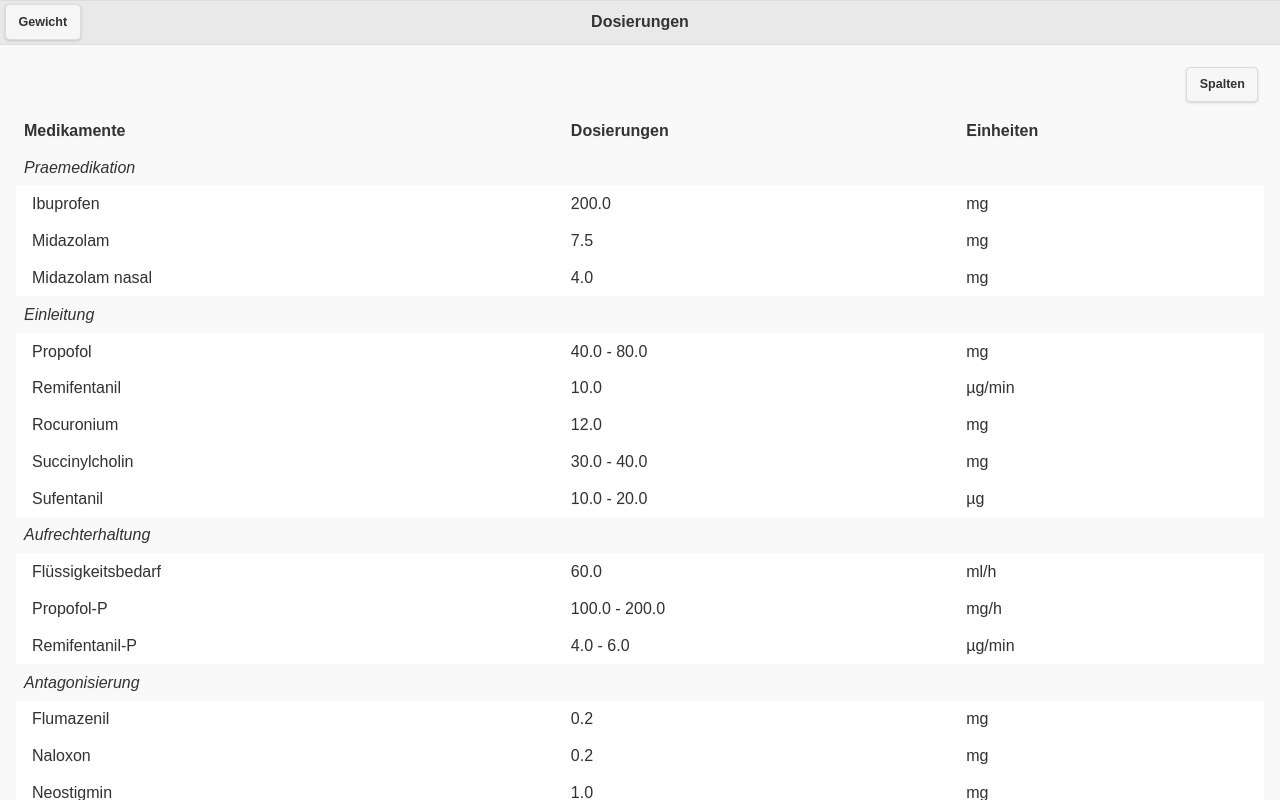
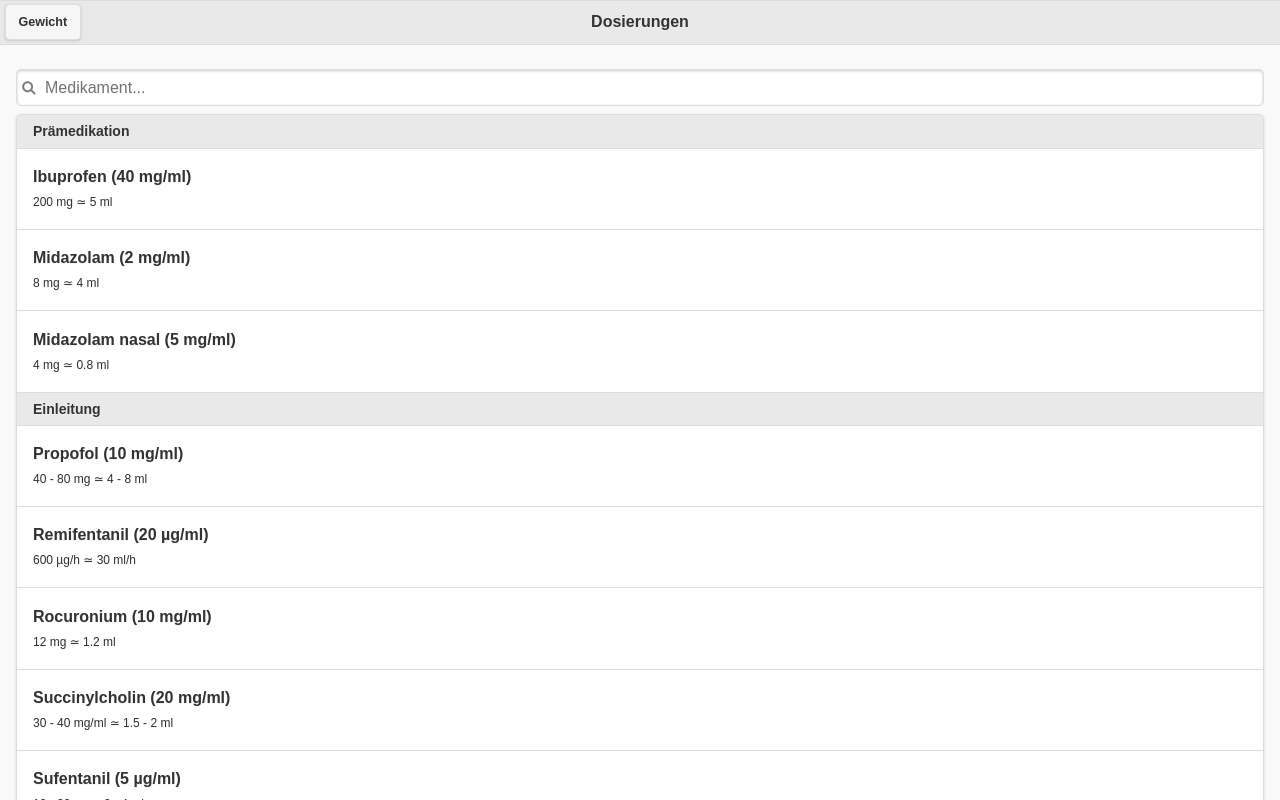
Before and after one commit to mwgnr-zz/kinderandosierungen, a plain HTML site: page www/index.html in a window 1280 px wide. Both pictures are taken after a click on the link "Dosierungen". Shown: the top 800 px of the page. Drawn offline with Linux system fonts and the light colour scheme.

Commit message:
Layout verändert, Volumen u. Laufraten hinzugefügt

```diff
--- a/config.xml
+++ b/config.xml
@@ -1,5 +1,5 @@
 <?xml version='1.0' encoding='utf-8'?>
-<widget id="org.mwagner.kinderanaesthesie" version="0.0.7" xmlns="http://www.w3.org/ns/widgets" xmlns:cdv="http://cordova.apache.org/ns/1.0">
+<widget id="org.mwagner.kinderanaesthesie" version="0.0.9" xmlns="http://www.w3.org/ns/widgets" xmlns:cdv="http://cordova.apache.org/ns/1.0">
     <name>KinderAN Dosierungen</name>
     <description>
         Berechnet die Dosierungen anaesthesierelevanter Medikamente nach Gewicht.
--- a/www/css/kinderanaesthesie.css
+++ b/www/css/kinderanaesthesie.css
@@ -18,10 +18,3 @@
     font-style: italic;
     font-size: 0.7em
 }
-#wStoff {
-    padding-left: 1em;
-    background-color: #fff;
-}
-#wDosis, #wEinheit {
-    background-color: #fff;
-}
--- a/www/index.html
+++ b/www/index.html
@@ -58,16 +58,8 @@
                 <a href="#gewicht" class="ui-btn-left ui-corner-all" data-transition="slide" data-direction="reverse">Gewicht</a>
             </div>
             <div class="ui-content" role="main">
-                <table data-role="table" data-mode="columntoggle" data-column-btn-text="Spalten" class="ui-responsive" id="tblDosierungen">
-                    <thead>
-                        <tr>
-                            <th>Medikamente</th>
-                            <th>Dosierungen</th>
-                            <th data-priority="1">Einheiten</th>
-                        </tr>
-                    <tbody id="tbdDosierungen">
-                    </tbody>
-                </table>
+                <ul id="lvDosierungen" data-role="listview" data-inset="true" data-filter="true" data-filter-placeholder="Medikament...">
+                </ul>
             </div>
         </div>
     </body>
--- a/www/js/kinderanaesthesie.js
+++ b/www/js/kinderanaesthesie.js
@@ -14,52 +14,154 @@
  * limitations under the License.
  */
 var phasen = {
-    "Praemedikation": {
-        "Ibuprofen": [10, "X", "mg"],
-        "Midazolam": [0.4, "X", "mg"],
-        "Midazolam nasal": [0.2, "X", "mg"],
+    "Prämedikation": {
+        "Ibuprofen": {
+            c: [40, "mg/ml"],
+            minDosis: [10, "mg"],
         },
+        "Midazolam": {
+            c: [2, "mg/ml"],
+            minDosis: [0.4, "mg"],
+            stoppDosis: 8,
+        },
+        "Midazolam nasal": {
+            c: [5, "mg/ml"],
+            minDosis: [0.2, "mg"],
+        },
+    },
     "Einleitung": {
-        "Propofol": [2, 4, "mg"],
-        "Remifentanil": [0.5, "X", "µg/min"],
-        "Rocuronium": [0.6, "X", "mg"],
-        "Succinylcholin": [1.5, 2, "mg"],
-        "Sufentanil": [0.5, 1, "µg"],
+        "Propofol": {
+            c: [10, "mg/ml"],
+            minDosis: [2, "mg"],
+            maxDosis: [4, "mg"],
         },
+        "Remifentanil": {
+            c: [20, "µg/ml"],
+            minDosis: [30, "µg/h"],
+        },
+        "Rocuronium": {
+            c: [10, "mg/ml"],
+            minDosis: [0.6, "mg"],
+        },
+        "Succinylcholin": {
+            c: [20, "mg/ml"],
+            minDosis: [1.5, "mg/ml"],
+            maxDosis: [2, "mg"],
+        },
+        "Sufentanil": {
+            c: [5, "µg/ml"],
+            minDosis: [0.5, "µg"],
+            maxDosis: [1, "µg"],
+        },
+    },
     "Aufrechterhaltung": {
-        "Flüssigkeitsbedarf": ["X", "X", "ml/h"],
-        "Propofol-P": [5, 10, "mg/h"],
-        "Remifentanil-P": [0.2, 0.3, "µg/min"],
+        "Flüssigkeitsbedarf": {
+            minDosis: [null, "ml/h"],
         },
+        "Propofol-P": {
+            c: [10, "mg/ml"],
+            minDosis: [5, "mg/h"],
+            maxDosis: [10, "mg/h"],
+        },
+        "Remifentanil-P": {
+            c: [20, "µg/ml"],
+            minDosis: [12, "µg/h"],
+            maxDosis: [18, "µg/h"],
+        },
+    },
     "Antagonisierung": {
-        "Flumazenil":[0.01, "X", "mg"],
-        "Naloxon": [0.01, "X", "mg"],
-        "Neostigmin" : [0.05, "X", "mg"],
+        "Flumazenil": {
+            c: [0.1, "mg/ml"],
+            minDosis: [0.01, "mg"],
         },
+        "Naloxon": {
+            c: [0.04, "mg/ml"],
+            minDosis: [0.01, "mg"],
+        },
+        "Neostigmin" : {
+            c: [0.5, "mg/ml"],
+            minDosis: [0.05, "mg"],
+        },
+    },
     "Schmerztherapie": {
-        "Metamizol": [10, 20, "mg"],
-        "Paracetamol supp.": [40, "X", "mg"],
-        "Paracetamol i.v.": [15, "X", "mg"],
-        "Piritramid": [0.05, 0.1, "mg"],
+        "Metamizol": {
+            c: [500, "mg/ml"],
+            minDosis: [10, "mg"],
+            maxDosis: [20, "mg"],
         },
+        "Paracetamol": {
+            c: [10, "mg/ml"],
+            minDosis: [15, "mg"],
+        },
+        "Piritramid": {
+            c: [1, "mg/ml"],
+            minDosis: [0.05, "mg"],
+            maxDosis: [0.1, "mg"],
+        },
+    },
     "PONV" : {
-        "Dexamethason": [0.15, "X", "mg"],
-        "Ondansetron": [0.1, "X", "mg"],
+        "Dexamethason": {
+            c: [1, "mg/ml"],
+            minDosis: [0.15, "mg"],
+            stoppDosis: 4,
         },
+        "Ondansetron": {
+            c: [1, "mg/ml"],
+            minDosis: [0.1, "mg"],
+            stoppDosis: 4,
+        },
+    },
     "Aufwachraum-Delir": {
-        "Clonidin": [0.5, 1, "µg"],
-        "Ketamin S": [0.5, 1, "mg"],
-        "Propofol": [0.5, 1, "mg"],
+        "Clonidin": {
+            c: [15, "µg/ml"],
+            minDosis: [0.5, "µg"],
+            maxDosis: [1, "µg"],
         },
+        "Esketamin": {
+            c: [5, "mg/ml"],
+            minDosis: [0.5, "mg"],
+            maxDosis: [1, "mg"],
+        },
+        "Propofol": {
+            c: [10, "mg/ml"],
+            minDosis: [0.5, "mg"],
+            maxDosis: [1, "mg"],
+        },
+    },
     "Notfall": {
-        "Adrenalin": [0.01, "X", "mg"],
-        "Akrinor": [0.01, "X", "ml"],
-        "Amiodaron": [5, "X", "mg"],
-        "Atropin": [0.01, "X", "mg"],
-        "Noradrenalin": [0.1, "X", "µg"],
-        "Prednisolon": [10, "X", "mg"],
-        "Salbutamol": [0.1, "X", "mg"],
+        "Adrenalin": {
+            c: [0.1, "mg/ml"],
+            minDosis: [0.01, "mg"],
         },
+        "Amiodaron": {
+            c: [50, "mg/ml"],
+            minDosis: [5, "mg"],
+        },
+        "Atropin": {
+            c: [0.1, "mg/ml"],
+            minDosis: [0.01, "mg"],
+        },
+        "Noradrenalin": {
+            c: [10, "µq/ml"],
+            minDosis: [0.1, "µg"],
+        },
+        "Prednisolon": {
+            // Becke, Allergie und Anaphylaxie im Kindesalter, 2013 (1-2mg/kg)
+            // Eich, Maße & Dosierungen Kinderanästhesie, 2013 (4mg/kg)
+            c: [50, "mg/ml"],
+            minDosis: [2, "mg"],
+            maxDosis: [4, "mg"],
+        },
+        "Salbutamol p.i.": {
+            c: [0.5, "mg/ml"],
+            minDosis: [0.25, "mg"],
+            stoppDosis: 2,
+        },
+    },
+};
+
+function rmZeros(number) {
+    return Number(number.toFixed(1));
 }
 
 $(document).ready(function(){
@@ -74,34 +176,44 @@ $(document).ready(function(){
     });
 
     $("#btnDosierungen").on("click", function() {
-        var gewichtKg = $("#sliderGewicht").length ? parseInt($("#sliderGewicht").val(), 10) : ((parseInt($("#sliderAlter").val(), 10) + 4) * 2);
-        var medItems = [];
+        var gewichtKg = $("#sliderGewicht").length ? parseInt($("#sliderGewicht").val(), 10) : parseInt(($("#sliderAlter").val(), 10) + 4) * 2;
+        var medListe = [];
         $.each(phasen, function(phase, medPhase) {
-            medItems.push("<tr><td><i>" + phase + "</i></td><td></td><td></td></tr>");
+            medListe.push("<li data-role=\"list-divider\">" + phase + "</li>");
             $.each(medPhase, function(med, medDosis) {
-                switch (med) {
-                    case "Midazolam":
-                        var minDosis = ((medDosis[0] * gewichtKg) > 7.5) ? 7.5 : (medDosis[0] * gewichtKg);
-                        break;
-                    case "Flüssigkeitsbedarf":
-                        if (gewichtKg <= 10) {
-                            var minDosis = (4 * gewichtKg);
-                        } else if (gewichtKg > 10 && gewichtKg <= 20) {
-                            var minDosis = (40 + ((gewichtKg - 10) * 2));
-                        } else {
-                            var minDosis = (60 + gewichtKg - 20);
-                        }
-                        break;
-                    default:
-                        var minDosis = (medDosis[0] * gewichtKg);
-                        break;
+                if (med == "Flüssigkeitsbedarf") {
+                    if (gewichtKg <= 10) {
+                        var nDosis = rmZeros(4 * gewichtKg);
+                    } else if (gewichtKg > 10 && gewichtKg <= 20) {
+                        var nDosis = rmZeros(40 + ((gewichtKg - 10) * 2));
+                    } else {
+                        var nDosis = rmZeros(60 + gewichtKg - 20);
+                    }
+                    medListe.push("<li><h2>" + med + "</h2><p>" + nDosis + " " + medDosis.minDosis[1] + "</p></li>");
+                } else {
+                    medListe.push("<li><h2>" + med + " (" + medDosis.c[0] + " " + medDosis.c[1] + ")</h2>");
+                    if (med == "Salbutamol p.i.") {
+                        // Dosierung pro Lebensjahr
+                        var nDosis = rmZeros(medDosis.minDosis[0] * (gewichtKg / 2 - 4));
+                    } else {
+                        var nDosis = rmZeros(medDosis.minDosis[0] * gewichtKg);
+                    }
+                    nDosis > medDosis.stoppDosis && (nDosis = medDosis.stoppDosis);
+                    var minVol = rmZeros(nDosis / medDosis.c[0]);
+                    if (medDosis.maxDosis !== undefined) {
+                        var hDosis = rmZeros(medDosis.maxDosis[0] * gewichtKg);
+                        var maxVol = rmZeros(hDosis / medDosis.c[0]);
+                    }
+                    hDosis !== undefined ? medListe.push("<p>" + nDosis + " - " + hDosis) : medListe.push("<p>" + nDosis);
+                    medListe.push(" " + medDosis.minDosis[1]);
+                    maxVol !== undefined ? medListe.push(" ≃ " + minVol + " - " + maxVol) :  medListe.push(" ≃ " + minVol);
+                    medListe.push(" " + medDosis.c[1].split('/')[1]);
+                    medDosis.minDosis[1].indexOf("g/h") > -1 ?  medListe.push("/h</p></li>") : medListe.push("</p></li>");
                 }
-                var maxDosis = (medDosis[1] != "X") ? " - " + (medDosis[1] * gewichtKg).toFixed(1) : "";
-                medItems.push("<tr><td id=\"wStoff\">" + med + "</td><td id=\"wDosis\">" + minDosis.toFixed(1) + maxDosis + "</td><td id=\"wEinheit\">" + medDosis[2] + "</td></tr>");
             });
         });
-        $("#tbdDosierungen").empty();
-        $("#tbdDosierungen").append(medItems.join(""));
-        $("#tblDosierungen").table("refresh");
+        $("#lvDosierungen").empty();
+        $("#lvDosierungen").append(medListe.join(""));
+        $("#lvDosierungen").listview("refresh");
     });
 });
```
Also changed, not shown: README.md.
